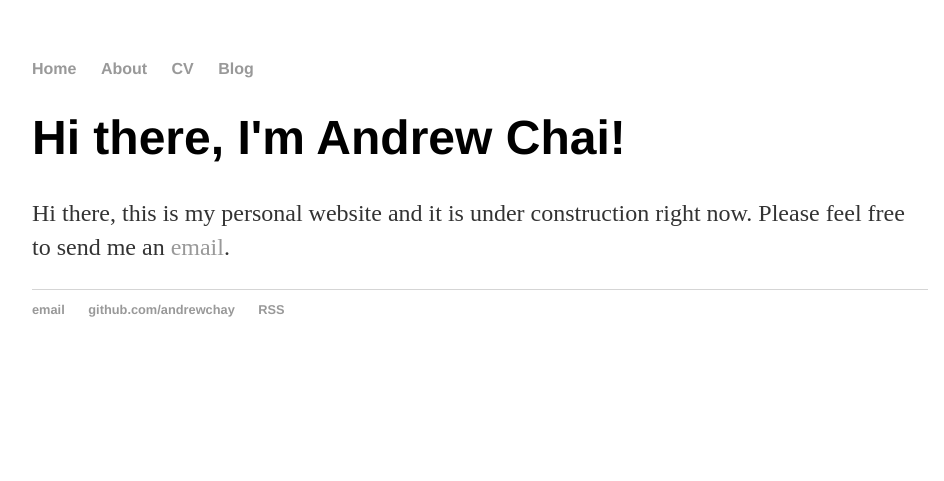
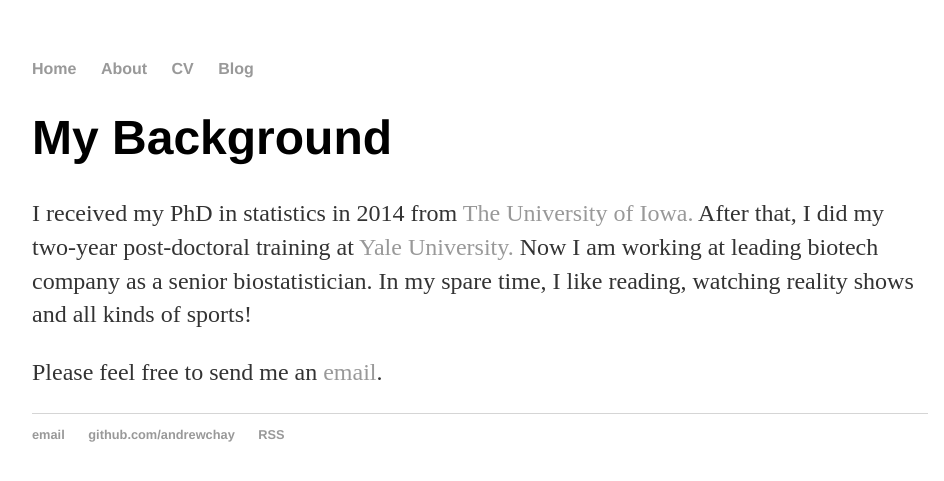
Before and after one commit to andrewchay/andrewchay.github.io, a Jekyll site: the page built from about/index.html, in a window 1280 px wide. Shown: the top 481 px of the page, without its empty margins (160-1104 px from the left). Built offline with Jekyll 4.4.1, drawn with Linux system fonts in a browser that asks for light colours.

Commit message:
Updated about

```diff
--- a/about/index.html
+++ b/about/index.html
@@ -3,8 +3,11 @@ layout: default
 title: About Andrew Chai
 ---
 <div class="blurb">
-	<h1>Hi there, I'm Andrew Chai!</h1>
+	<h1>My Background</h1>
 	<p>
-    Hi there, this is my personal website and it is under construction right now. Please feel free to send me an <a href="mailto:haochai2@gmail.com">email</a>.
+    I received my PhD in statistics in 2014 from <a href="https://stat.uiowa.edu/">The University of Iowa. </a> After that, I did my two-year post-doctoral training at <a href="www.yale.edu">Yale University. </a> Now I am working at leading biotech company as a senior biostatistician. In my spare time, I like reading, watching reality shows and all kinds of sports!
+  </p>
+  <p>
+    Please feel free to send me an <a href="mailto:haochai2@gmail.com">email</a>.
   </p>
 </div><!-- /.blurb -->
```
Also changed, not shown: _posts/2018-02-12-hive-notes.md (added, +50 -0 lines).
